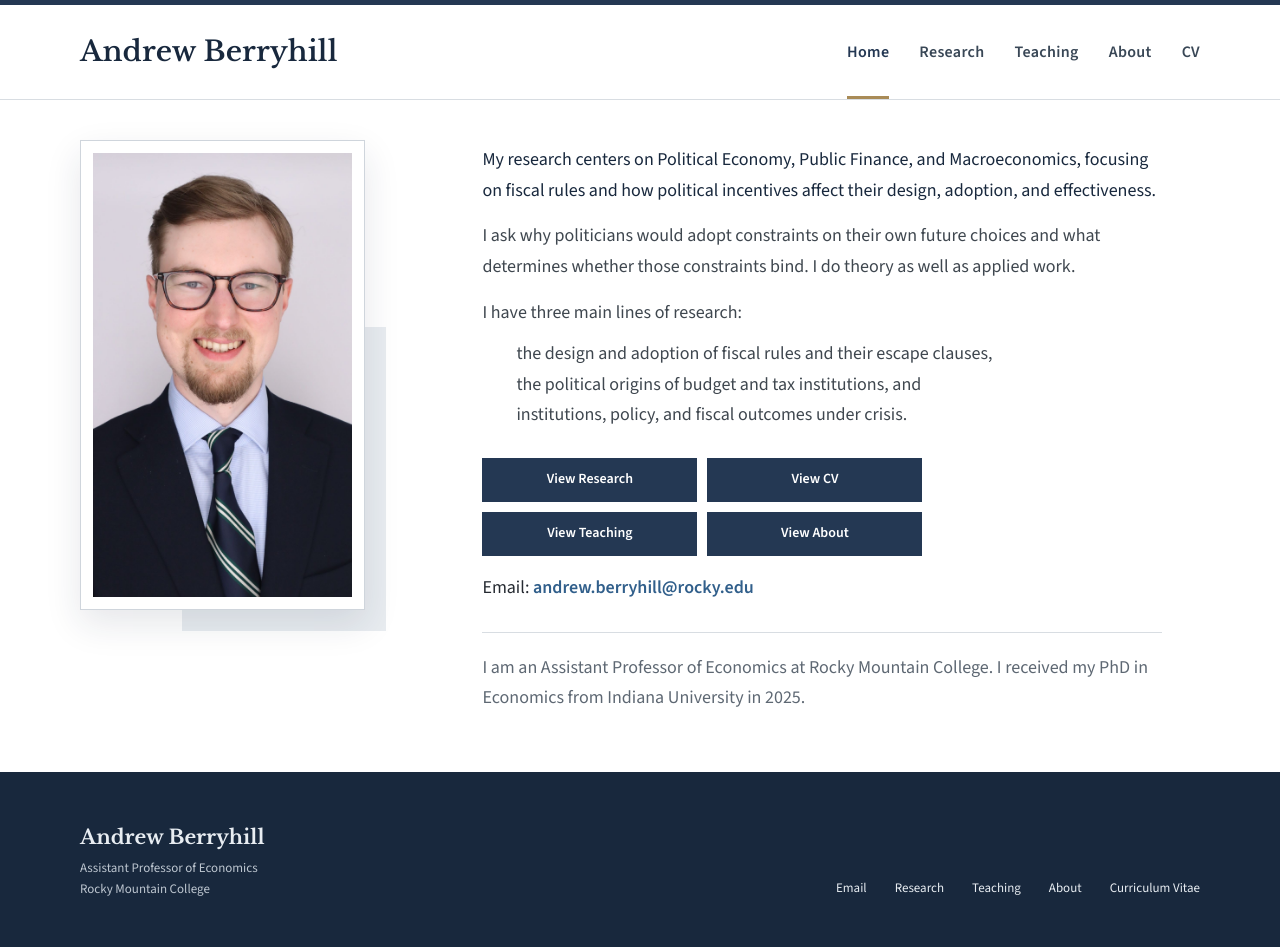
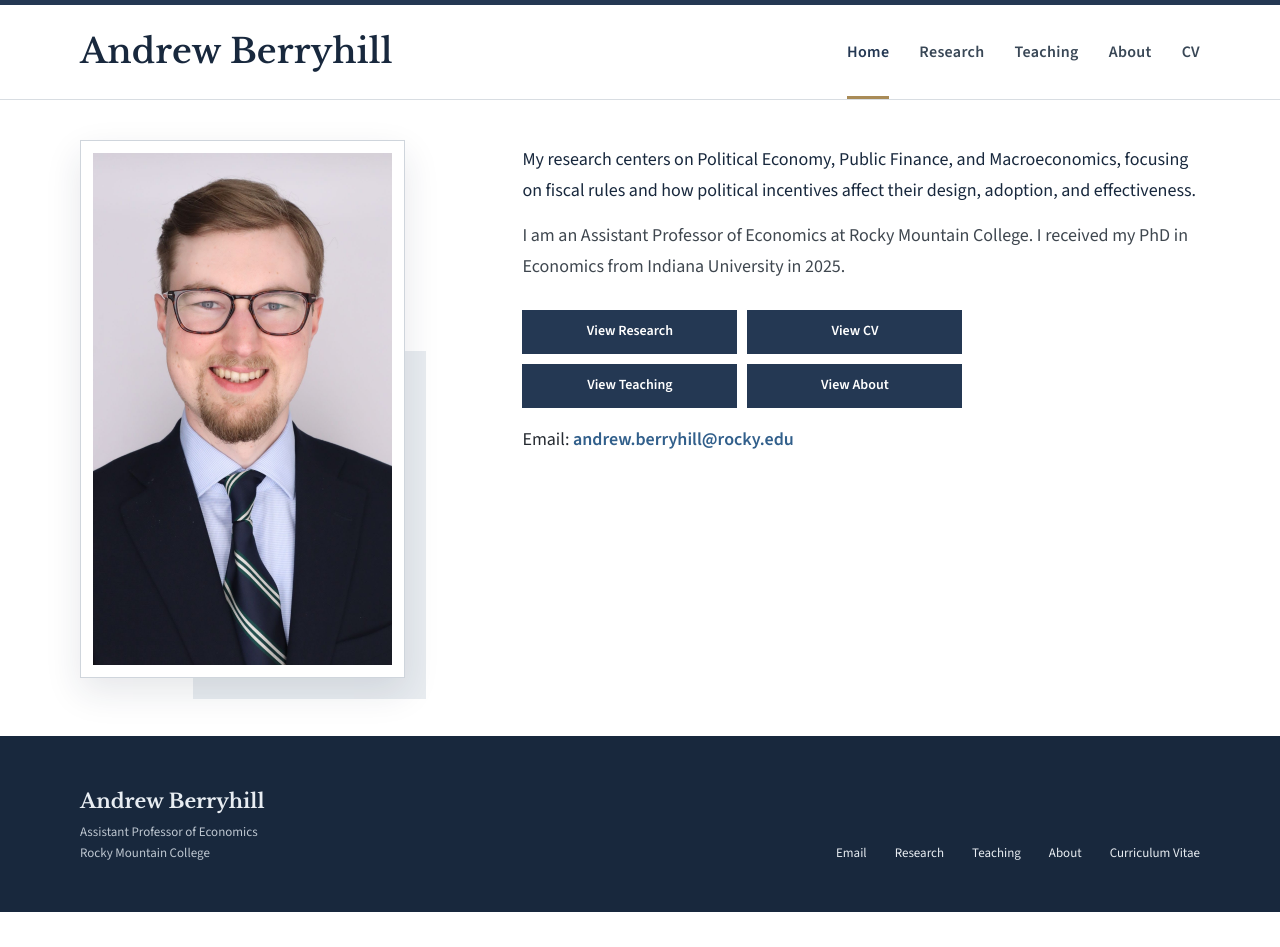
Before and after one commit to andrewberryhill/andrewberryhill.github.io, a Next.js app: page / in a window 1280 px wide. After the commit the page ends 912 px from the top, so only its background shows below. Built offline with nearby package versions, Linux system fonts and the light colour scheme.

Commit message:
Refine homepage and add fiscal rules project

```diff
--- a/app/globals.css
+++ b/app/globals.css
@@ -77,6 +77,7 @@ a:hover { text-decoration: underline; text-underline-offset: 3px; }
   letter-spacing: .005em;
 }
 .site-title:hover { text-decoration: none; }
+.home-header .site-title { font-size: 34px; }
 .site-header nav { display: flex; align-items: center; gap: 30px; }
 .site-header nav a {
   padding: 34px 0 30px;
@@ -94,14 +95,14 @@ a:hover { text-decoration: underline; text-underline-offset: 3px; }
 .welcome {
   min-height: 590px;
   display: grid;
-  grid-template-columns: 300px 1fr;
+  grid-template-columns: 340px 1fr;
   align-items: start;
   gap: clamp(60px, 8vw, 118px);
   padding: 40px 0 58px;
 }
 .portrait-frame {
   position: relative;
-  width: 285px;
+  width: 325px;
   padding: 12px;
   background: #fff;
   border: 1px solid #cfd5dc;
@@ -131,14 +132,11 @@ a:hover { text-decoration: underline; text-underline-offset: 3px; }
 .title-rule { width: 58px; height: 3px; margin: 20px 0 28px; background: var(--gold); }
 .welcome-copy > p:not(.contact-line) { max-width: 680px; margin: 0 0 15px; color: #3f474f; font-size: 18px; }
 .welcome-copy > p.research-lead { color: var(--navy-dark); font-family: inherit; font-size: 18px; line-height: 1.7; }
-.research-lines { max-width: 680px; margin: -4px 0 22px; padding-left: 28px; color: #3f474f; font-size: 18px; }
-.research-lines li { padding-left: 6px; }
 .welcome-actions { display: grid; grid-template-columns: repeat(2, minmax(145px, 1fr)); gap: 10px; max-width: 440px; margin-top: 27px; }
 .welcome-actions a { display: flex; align-items: center; justify-content: center; min-height: 44px; padding: 8px 15px; background: var(--navy); color: #fff; font-size: 14px; font-weight: 600; text-align: center; }
 .welcome-actions a:hover { background: var(--navy-dark); text-decoration: none; }
 .contact-line { margin: 17px 0 0; color: var(--ink); font-size: 18px; }
 .contact-line a { font-weight: 600; }
-.welcome-copy > p.home-affiliation { margin: 28px 0 0; padding-top: 20px; border-top: 1px solid var(--line); color: var(--muted); font-size: 18px; }
 
 .inner-page { width: min(940px, calc(100% - 48px)); min-height: 660px; margin: 0 auto; padding: 78px 0 104px; }
 .page-heading { max-width: 760px; margin-bottom: 50px; }
@@ -211,8 +209,8 @@ footer { padding: 48px 0; background: var(--navy-dark); color: #e8edf2; }
 .footer-links a { color: #e8edf2; font-size: 13px; }
 
 @media (max-width: 800px) {
-  .welcome { grid-template-columns: 260px 1fr; gap: 44px; }
-  .portrait-frame { width: 250px; }
+  .welcome { grid-template-columns: 285px 1fr; gap: 44px; }
+  .portrait-frame { width: 275px; }
   .quote-grid, .teaching-page .quote-grid { grid-template-columns: 1fr; }
   .course-grid { grid-template-columns: 1fr; }
 }
@@ -220,10 +218,11 @@ footer { padding: 48px 0; background: var(--navy-dark); color: #e8edf2; }
 @media (max-width: 620px) {
   .header-inner { min-height: auto; padding: 20px 0 0; flex-direction: column; align-items: flex-start; gap: 8px; }
   .site-title { font-size: 24px; }
+  .home-header .site-title { font-size: 29px; }
   .site-header nav { width: 100%; justify-content: space-between; gap: 12px; }
   .site-header nav a { display: flex; align-items: center; min-height: 46px; padding: 8px 0 12px; font-size: 14px; }
   .welcome { grid-template-columns: 1fr; gap: 52px; padding: 56px 0 70px; }
-  .portrait-frame { width: min(100%, 350px); margin: 0 auto; }
+  .portrait-frame { width: min(100%, 380px); margin: 0 auto; }
   .welcome h1, .compact-page .page-heading h1, .bio-page .page-heading h1 { font-size: 34px; }
   .welcome-actions { grid-template-columns: 1fr; width: 100%; }
   .inner-page { padding: 58px 0 78px; }
--- a/app/page.tsx
+++ b/app/page.tsx
@@ -22,13 +22,9 @@ export default function Home() {
             <p className="research-lead">
               My research centers on Political Economy, Public Finance, and Macroeconomics, focusing on fiscal rules and how political incentives affect their design, adoption, and effectiveness.
             </p>
-            <p>I ask why politicians would adopt constraints on their own future choices and what determines whether those constraints bind. I do theory as well as applied work.</p>
-            <p>I have three main lines of research:</p>
-            <ol className="research-lines">
-              <li>the design and adoption of fiscal rules and their escape clauses,</li>
-              <li>the political origins of budget and tax institutions, and</li>
-              <li>institutions, policy, and fiscal outcomes under crisis.</li>
-            </ol>
+            <p>
+              I am an Assistant Professor of Economics at Rocky Mountain College. I received my PhD in Economics from Indiana University in 2025.
+            </p>
             <div className="welcome-actions">
               <a href={sitePath("/research")}>View Research</a>
               <a href={sitePath("/andrew-berryhill-cv.pdf")} target="_blank" rel="noreferrer">View CV</a>
@@ -38,9 +34,6 @@ export default function Home() {
             <p className="contact-line">
               Email: <a href="mailto:andrew.berryhill@rocky.edu">andrew.berryhill@rocky.edu</a>
             </p>
-            <p className="home-affiliation">
-              I am an Assistant Professor of Economics at Rocky Mountain College. I received my PhD in Economics from Indiana University in 2025.
-            </p>
           </div>
         </section>
       </div>
--- a/app/research/page.tsx
+++ b/app/research/page.tsx
@@ -79,6 +79,14 @@ const researchSections = [
         slides: null,
         availability: null,
       },
+      {
+        title: "Fiscal Rules in Political Budget Cycle Models",
+        citation: null,
+        summary: null,
+        coauthors: null,
+        slides: null,
+        availability: null,
+      },
     ],
   },
 ];
--- a/app/site-chrome.tsx
+++ b/app/site-chrome.tsx
@@ -4,7 +4,7 @@ type PageName = "home" | "research" | "teaching" | "short-bio";
 
 export function SiteHeader({ current }: { current: PageName }) {
   return (
-    <header className="site-header">
+    <header className={`site-header ${current === "home" ? "home-header" : ""}`}>
       <div className="header-inner">
         <a className="site-title" href={sitePath("/")}>Andrew Berryhill</a>
         <nav aria-label="Main navigation">
```
Also changed, not shown: 1 other file (tests, documents, lock files or other folders).
